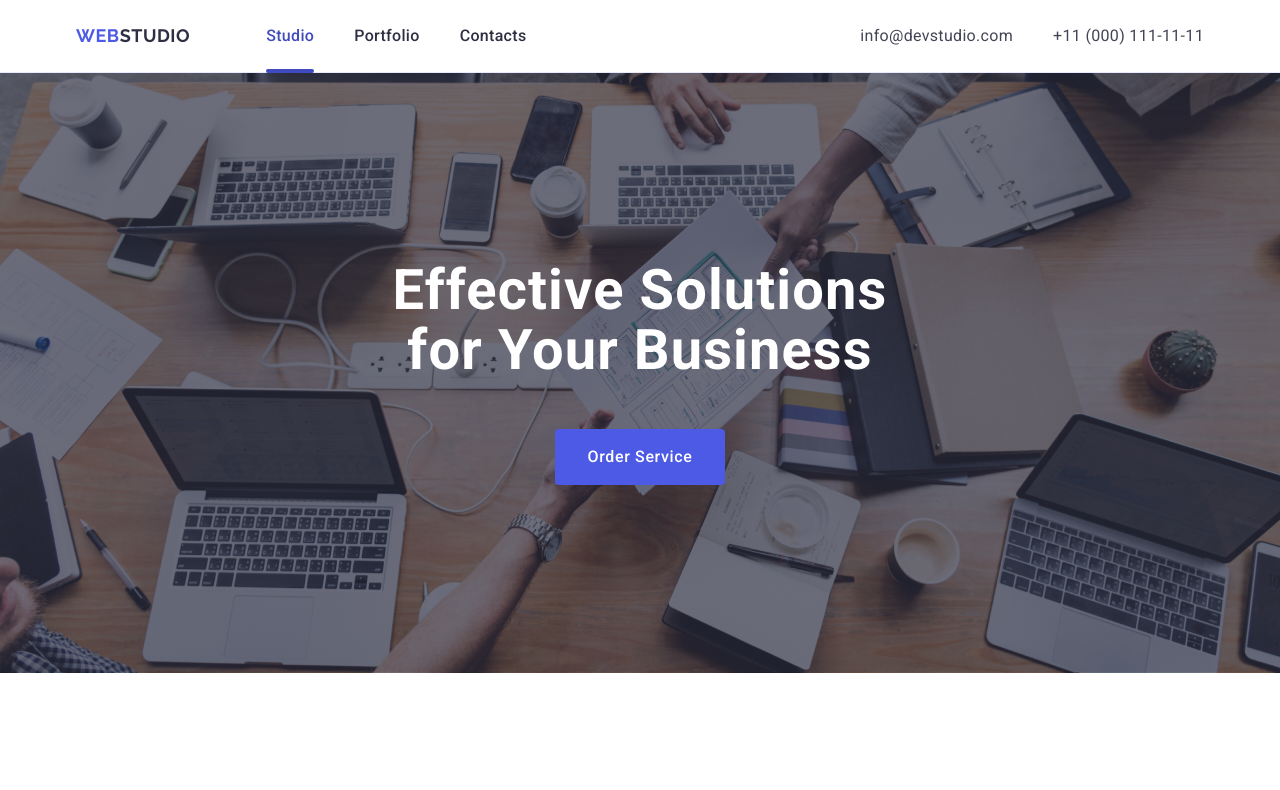
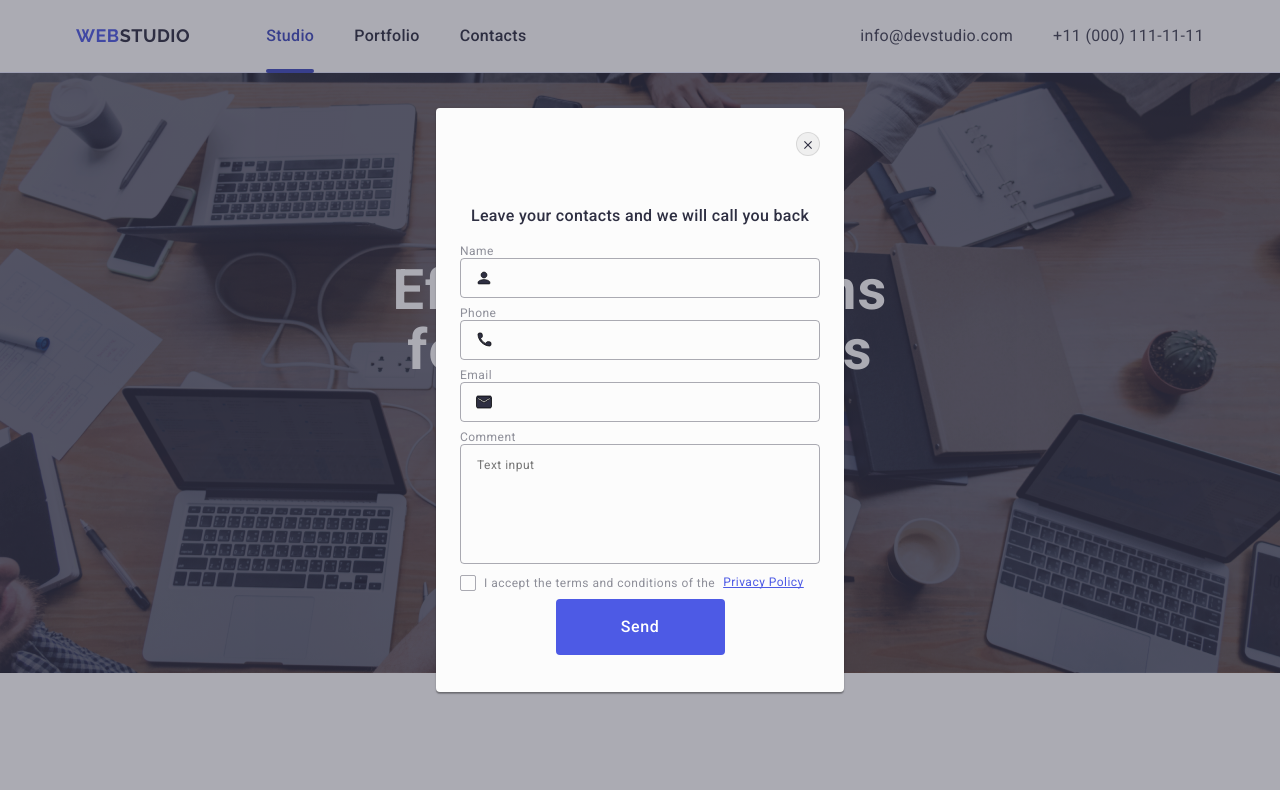
Before and after one commit to Dariya-Fotina/goit-markup-hw-05, a plain HTML site: page index.html in a window 1280 px wide. Shown: the top 790 px of the page. Drawn offline with nearby package versions, Linux system fonts and the light colour scheme.

Commit message:
add index file

```diff
--- a/css/styles.css
+++ b/css/styles.css
@@ -755,6 +755,13 @@ fill: #4D5AE5;
     fill: #f4f4fd;;
 }
 
+.policy {
+    line-height: 1.33333;
+        text-decoration: underline;
+        text-decoration-skip-ink: none;
+        color: #4d5ae5;
+}
+
 /*.input-cont:focus-within .modal-icon {
     fill: #4D5AE5;
 }
--- a/index.html
+++ b/index.html
@@ -33,7 +33,7 @@
     />
   </head>
   <body>
-    <!--------Heder--------->
+    <!--------------Heder---------------->
     <header class="header">
       <div class="container header-container">
         <nav class="header-nav">
@@ -87,7 +87,7 @@
       </div>
     </header>
     <main>
-      <!--1 Секція з кнопкою-->
+      <!--------1 Секція з кнопкою--------->
       <section class="button">
         <div class="container">
           <h1 class="button-title">Effective Solutions for Your Business</h1>
@@ -99,7 +99,7 @@
           </button>
         </div>
       </section>
-      <!--2 Розділи переваги-->
+      <!-------2 Розділи переваги---------->
       <section class="features">
         <div class="container">
           <h2
@@ -707,7 +707,7 @@
       </div>
     </footer>
     <!---------------Модальне вікно------------------->
-    <div class="backdrop">
+    <div class="backdrop is-open">
       <div class="modal">
         <button
           type="button"
@@ -810,7 +810,7 @@
               height="8">
               <use href="./images/icons.svg#icon-vector"></use>
              </svg>
-            </span>I accept the terms and conditions of the Privacy Policy</label>
+            </span>I accept the terms and conditions of the <span class="policy">Privacy Policy</span></label>
           </div>
           <button
             class="button-click"
```
